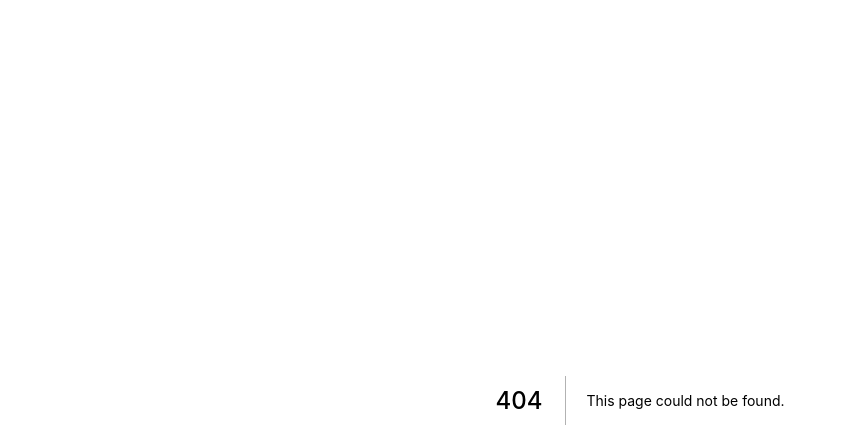
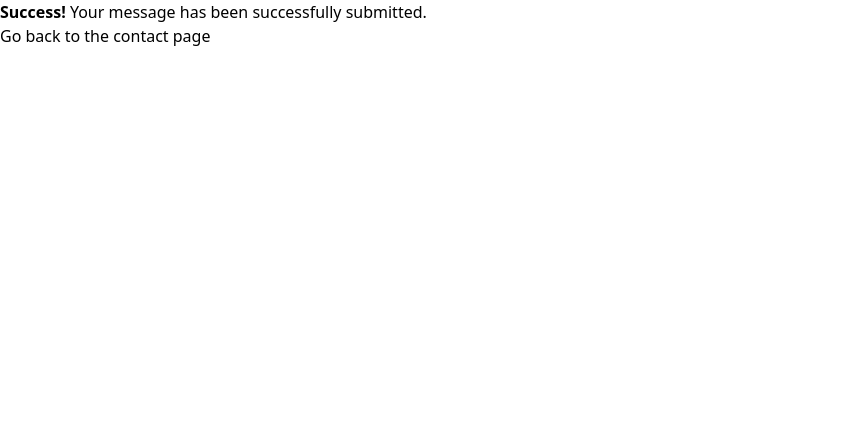
Before and after one commit to Graih-IsleOfMan/Graih-Website, a Next.js app: page /success in a window 1280 px wide. Before the commit this address had no page. Shown: the top 448 px of the page, without its empty margins (0-847 px from the left). Built offline with nearby package versions, Linux system fonts and the light colour scheme.

Commit message:
add form action

```diff
--- a/pages/contact.tsx
+++ b/pages/contact.tsx
@@ -42,7 +42,10 @@ const Contact = ({
                 </h2>
                 <dl className="sm:divide-y sm:divide-teal-600 mt-5">
                   {contactDetails.map((detail: any) => (
-                    <div key={detail.name} className="py-4 sm:py-5 sm:grid sm:grid-cols-3 sm:gap-4 sm:px-6">
+                    <div
+                      key={detail.name}
+                      className="py-4 sm:py-5 sm:grid sm:grid-cols-3 sm:gap-4 sm:px-6"
+                    >
                       <dt className="font-semibold text-teal-700">
                         {detail.name}
                       </dt>
@@ -67,9 +70,7 @@ const Contact = ({
                       dangerouslySetInnerHTML={{ __html: address }}
                     ></p>
                   </div>
-                  <p className="mt-6">
-                    {addressNote}
-                  </p>
+                  <p className="mt-6">{addressNote}</p>
                 </div>
                 <div className="flex flex-col justify-around"></div>
               </div>
@@ -79,7 +80,7 @@ const Contact = ({
                     <img
                       className="object-cover object-bottom h-full w-full relative"
                       src={map}
-                      alt="Map showing Graih&apos;s location in Douglas (54.15780131779715, -4.478278503200159)"
+                      alt="Map showing Graih's location in Douglas (54.15780131779715, -4.478278503200159)"
                     />
                   </a>
                 </div>
@@ -99,6 +100,7 @@ const Contact = ({
                   </h3>
                   <form
                     name="Contact"
+                    action="/success"
                     data-netlify="true"
                     data-netlify-honeypot="bot-field"
                     method="POST"
--- /dev/null
+++ b/pages/success.tsx
@@ -0,0 +1,18 @@
+import Link from "next/link";
+
+const Success = () => {
+  return (
+    <>
+      <p>
+        <strong>Success!</strong> Your message has been successfully submitted.{" "}
+      </p>
+      <p>
+        <Link href="/contact">
+          <a>Go back to the contact page</a>
+        </Link>
+      </p>
+    </>
+  );
+};
+
+export default Success;
```
